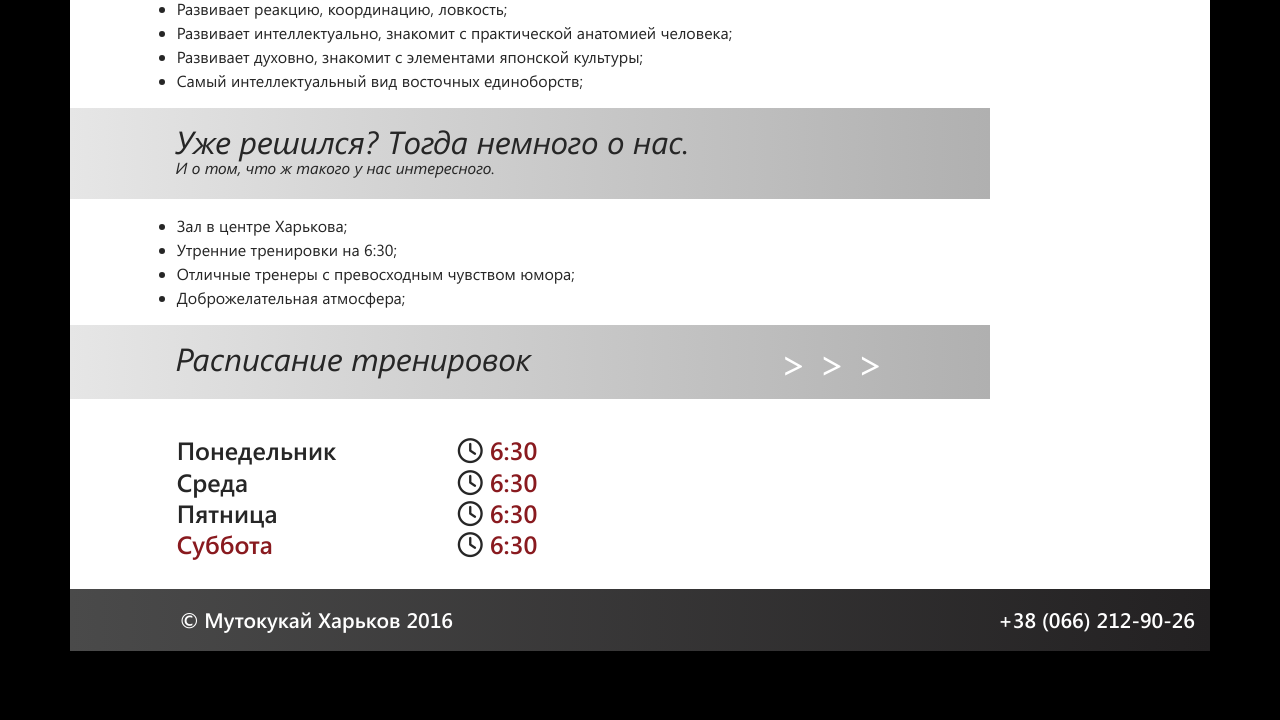
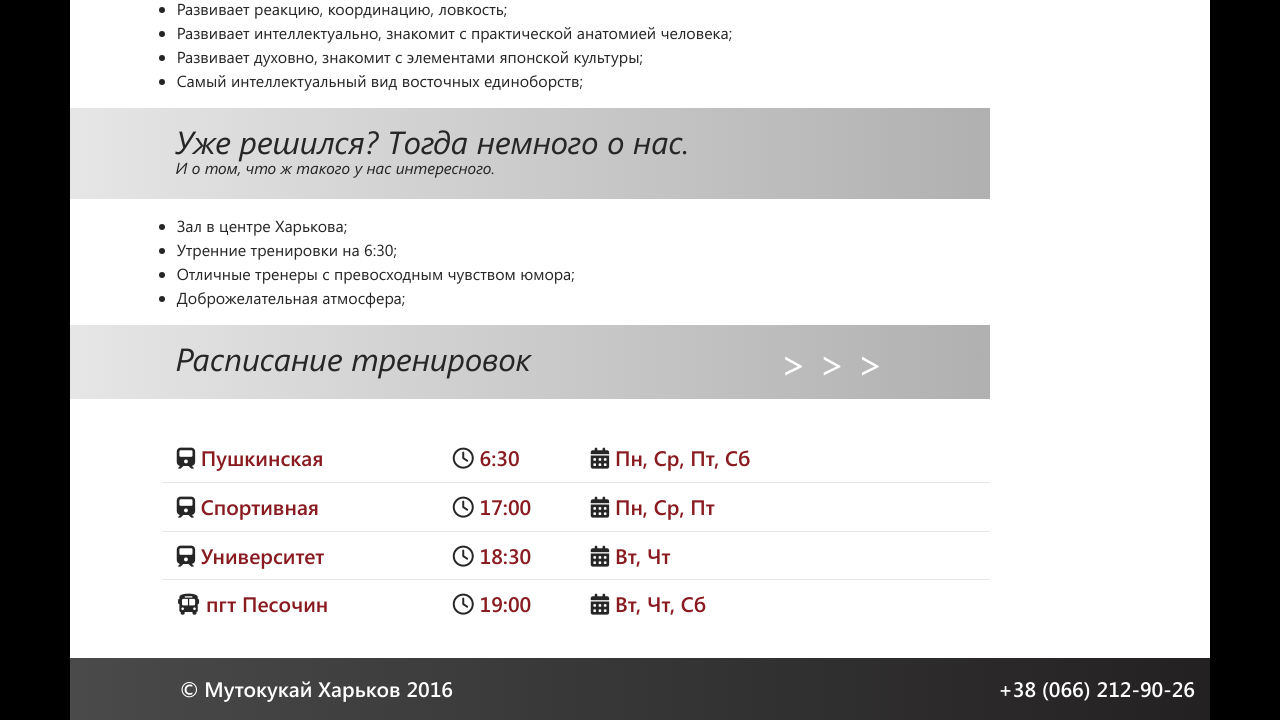
Before and after one commit to tymfear/mutokukai, a website: page index.html in a window 1280 px wide. Shown: the part 658-1378 px from the top of the page. Before the commit the page ends 1309 px from the top, so only its background shows below. Drawn offline with Linux system fonts and the light colour scheme.

Commit message:
update schedule

```diff
--- a/assets/js/home/home.html
+++ b/assets/js/home/home.html
@@ -48,34 +48,70 @@
 
       <div class="col-md-11 offset-md-1 schedule section">
         <div class="row">
-          <div class="col-md-4">{{"Monday" | translate}}</div>
-          <div class="col-md-8">
-            <i class="fa fa-clock-o" aria-hidden="true"></i> <span
-              class="time-red">6:30</span>
+          <div class="col-md-4">
+            <i class="fa fa-train" aria-hidden="true"></i>
+            <span class="time-red">
+              {{"Pushkinskaya" | translate}}
+            </span>
+          </div>
+          <div class="col-md-2">
+            <i class="fa fa-clock-o" aria-hidden="true"></i>
+            <span class="time-red">6:30</span>
+          </div>
+          <div class="col-md-6">
+            <i class="fa fa-calendar" aria-hidden="true"></i>
+            <span class="time-red">Пн, Ср, Пт, Сб</span>
           </div>
         </div>
 
         <div class="row">
-          <div class="col-md-4">{{"Wednsday" | translate}}</div>
-          <div class="col-md-8">
-            <i class="fa fa-clock-o" aria-hidden="true"></i> <span
-              class="time-red">6:30</span>
+          <div class="col-md-4">
+            <i class="fa fa-train" aria-hidden="true"></i>
+            <span class="time-red">
+              {{"Sportivnaya" | translate}}
+            </span>
+          </div>
+          <div class="col-md-2">
+            <i class="fa fa-clock-o" aria-hidden="true"></i>
+            <span class="time-red">17:00</span>
+          </div>
+          <div class="col-md-6">
+            <i class="fa fa-calendar" aria-hidden="true"></i>
+            <span class="time-red">Пн, Ср, Пт</span>
           </div>
         </div>
 
         <div class="row">
-          <div class="col-md-4">{{"Friday" | translate}}</div>
-          <div class="col-md-8">
-            <i class="fa fa-clock-o" aria-hidden="true"></i> <span
-              class="time-red">6:30</span>
+          <div class="col-md-4">
+            <i class="fa fa-train" aria-hidden="true"></i>
+            <span class="time-red">
+              {{"University" | translate}}
+            </span>
+          </div>
+          <div class="col-md-2">
+            <i class="fa fa-clock-o" aria-hidden="true"></i>
+            <span class="time-red">18:30</span>
+          </div>
+          <div class="col-md-6">
+            <i class="fa fa-calendar" aria-hidden="true"></i>
+            <span class="time-red">Вт, Чт</span>
           </div>
         </div>
 
         <div class="row">
-          <div class="col-md-4 time-red">{{"Saturday" | translate}}</div>
-          <div class="col-md-8">
+          <div class="col-md-4">
+            <i class="fa fa-bus" aria-hidden="true"></i>
+            <span class="time-red">
+              {{"Pesochin" | translate}}
+            </span>
+          </div>
+          <div class="col-md-2">
             <i class="fa fa-clock-o" aria-hidden="true"></i> <span
-              class="time-red">6:30</span>
+              class="time-red">19:00</span>
+          </div>
+          <div class="col-md-6">
+            <i class="fa fa-calendar" aria-hidden="true"></i>
+            <span class="time-red">Вт, Чт, Сб</span>
           </div>
         </div>
       </div>
--- a/assets/styles/styles.css
+++ b/assets/styles/styles.css
@@ -158,10 +158,19 @@ header nav a.active, header nav a:hover {
 }
 
 .schedule {
-  font-size: 25px;
+  font-size: 21px;
   font-family: 'SegoeUISemiBold';
   margin-top: 20px;
-  line-height: 1.25;
+  line-height: 1.7;
+}
+
+.schedule .row{
+  border-bottom: 1px solid #e6e6e6;
+  margin-right: 0;
+  padding: 6px 0;
+}
+.schedule .row:last-child{
+  border-bottom: none;
 }
 
 .time-red {
@@ -235,6 +244,6 @@ header.h1 {
   width: 80%;
 }
 
-.contacts-links, .contacts-links:hover {
+.contacts-links, .contacts-links:hover, .contacts-links:focus {
   color: #262626;
 }
--- a/assets/translations/ru-RU/home.json
+++ b/assets/translations/ru-RU/home.json
@@ -17,5 +17,9 @@
   "Schedule": "Расписание тренировок",
   "VK_Title": "Мы Вконтакте",
   "FB_Title": "Мы в Фейсбуке",
-  "Mail_Title": "Напишите нам"
+  "Mail_Title": "Напишите нам",
+  "Pushkinskaya": "Пушкинская",
+  "Sportivnaya": "Спортивная",
+  "University": "Университет",
+  "Pesochin": "пгт Песочин"
 }
--- a/assets/translations/ua-UA/home.json
+++ b/assets/translations/ua-UA/home.json
@@ -17,5 +17,9 @@
   "Schedule": "Розклад тренувань",
   "VK_Title": "Ми Вконтакті",
   "FB_Title": "Ми на Фейсбуці",
-  "Mail_Title": "Напишіть нам"
+  "Mail_Title": "Напишіть нам",
+  "Pushkinskaya": "Пушкінська",
+  "Sportivnaya": "Спортивна",
+  "University": "Університет",
+  "Pesochin": "смт Пісочин"
 }
```
